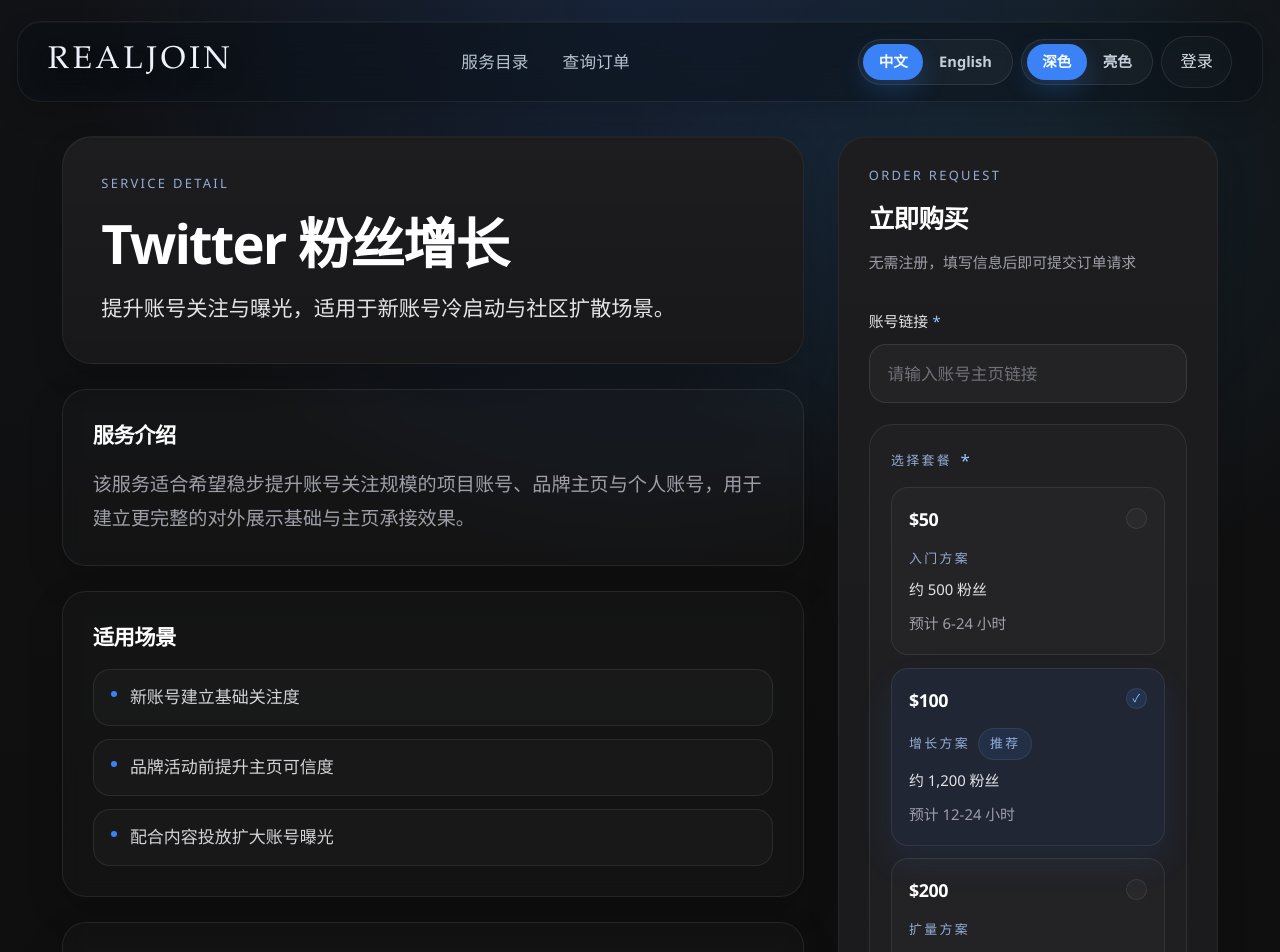
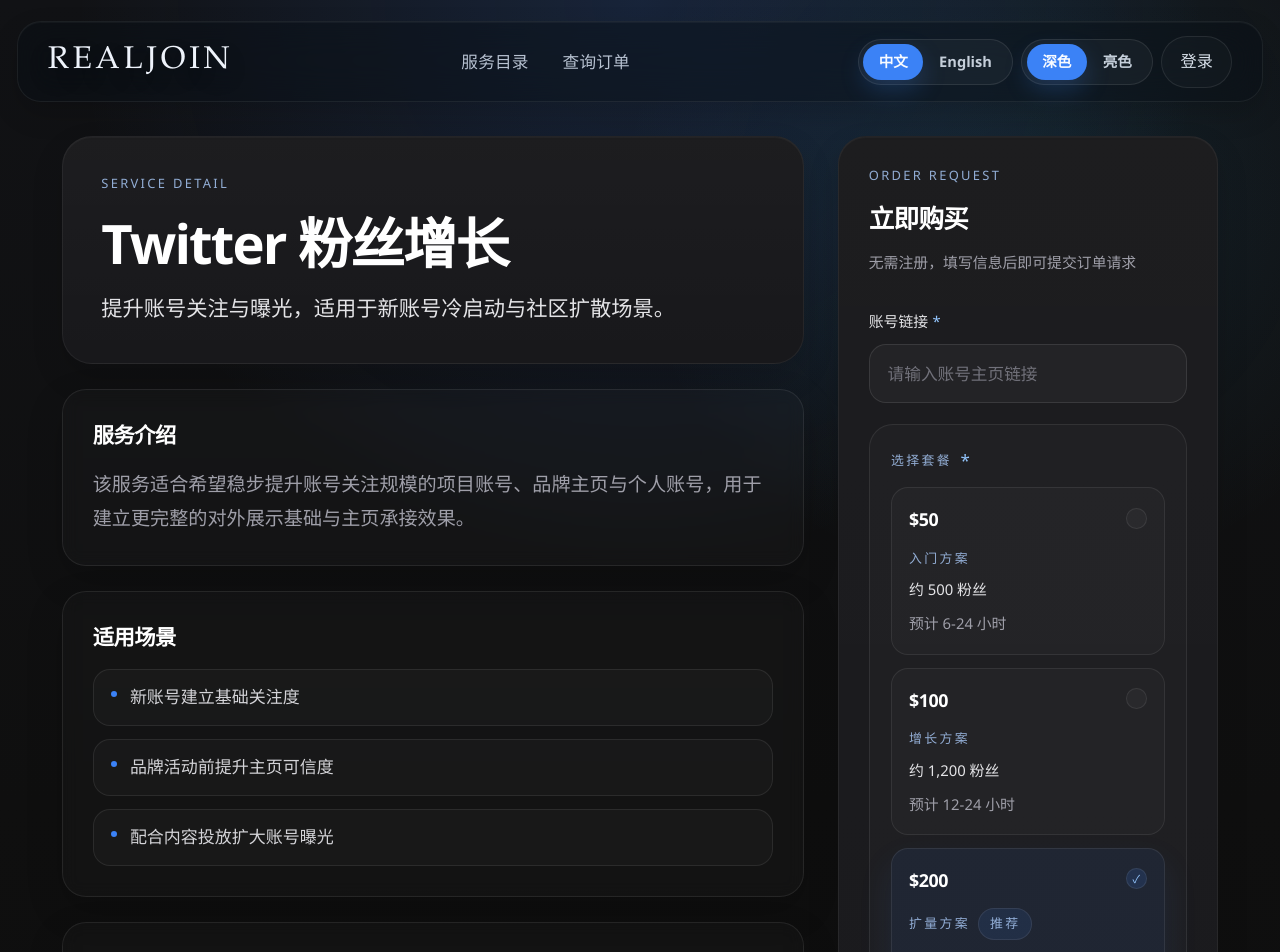
Before and after one commit to BarneyD66/Avola, a Next.js app: page /service/twitter-growth in a window 1280 px wide. Shown: the top 952 px of the page. Built offline with nearby package versions, Linux system fonts and the light colour scheme.

Commit message:
Move recommended badge to top package

```diff
--- a/data/services.ts
+++ b/data/services.ts
@@ -135,7 +135,7 @@
     deliveryTime: item.durationLabel ?? item.deliveryTime,
     durationLabel: item.durationLabel ?? item.deliveryTime,
     durationHours: item.durationHours,
-    recommended: item.recommended,
+    recommended: index === items.length - 1,
   }));
 }
 
```
